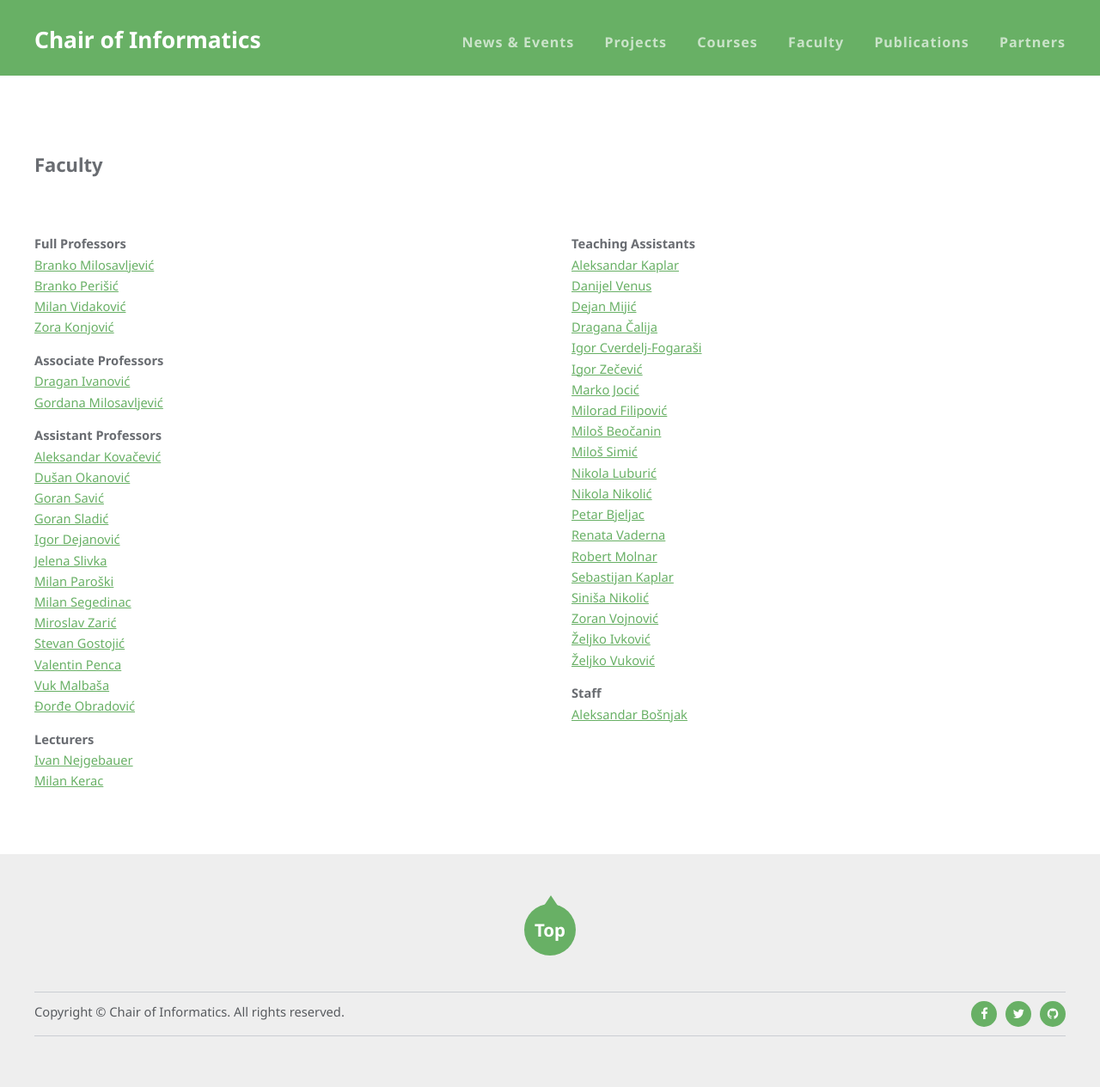
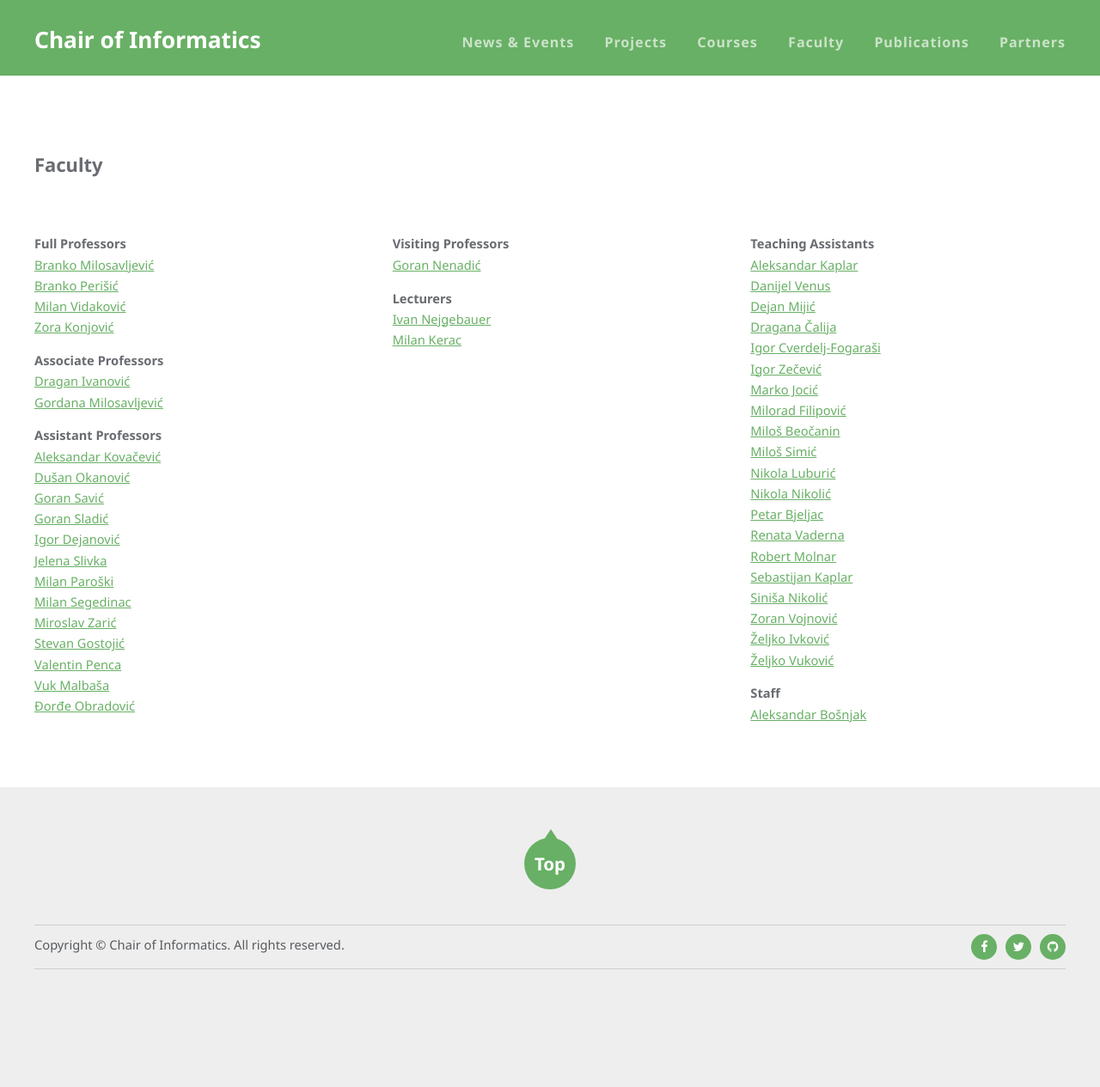
Before and after one commit to unsftn/informatika, a Jekyll site: the page built from 04-faculty.html, in a window 1280 px wide. Shown: the whole page at 86% size. Built offline with Jekyll 4.4.1, drawn with Linux system fonts in a browser that asks for light colours; after the commit the page ends 1187 px from its top, so only the background shows below that.

Commit message:
Dodat Goran Nenadic.

```diff
--- a/04-faculty.html
+++ b/04-faculty.html
@@ -12,7 +12,7 @@ permalink: /faculty/
   </header>
 </div>
 <div class="row">
-  <div class="6u 12u(mobile)">
+  <div class="4u 12u(mobile)">
     <h3>Full Professors</h3>
     <p>
     {% for fac in faculty %}
@@ -40,6 +40,16 @@ permalink: /faculty/
     {% endfor %}
     </p>
 
+  </div>
+  <div class="4u 12u(mobile)">
+    <h3>Visiting Professors</h3>
+    <p>
+    {% for fac in faculty %}
+      {% if fac.zvanje == "visiting" %}
+      <a href="{{site.baseurl}}{{fac.url}}">{{fac.title}}</a><br/>
+      {% endif %}
+    {% endfor %}
+    </p>
     <h3>Lecturers</h3>
     <p>
     {% for fac in faculty %}
@@ -49,7 +59,7 @@ permalink: /faculty/
     {% endfor %}
     </p>
   </div>
-  <div class="6u 12u(mobile)">
+  <div class="4u 12u(mobile)">
     <h3>Teaching Assistants</h3>
     <p>
     {% for fac in faculty %}
```
Also changed, not shown: _faculty/BrankoMilosavljevic.md (+1 -1 lines), _faculty/GoranNenadic.md (added, +14 -0 lines), _posts/2015-10-06-ministry-of-data.md (+1 -1 lines).
